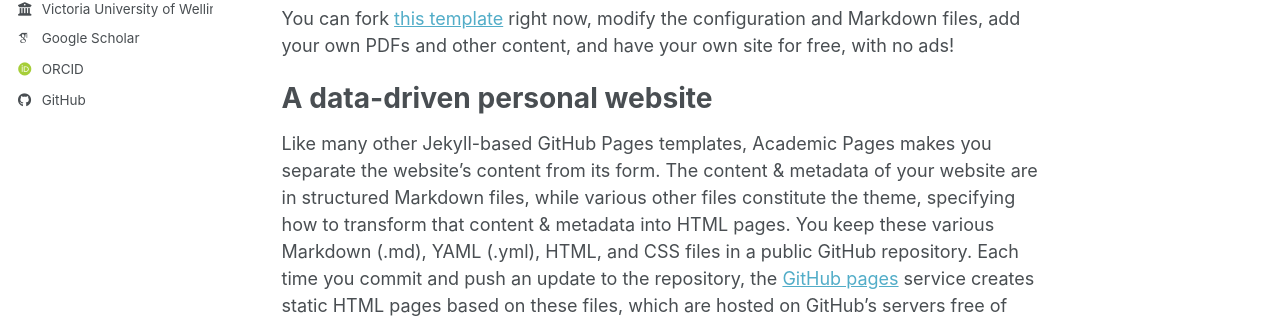
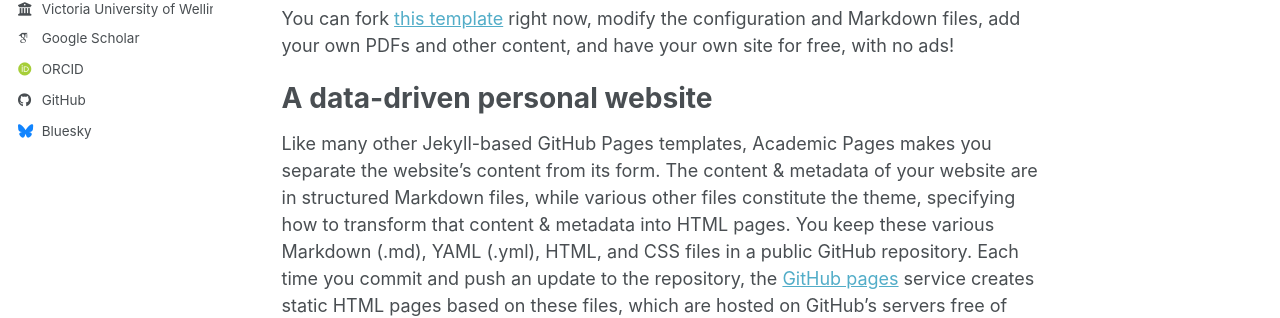
Before and after one commit to stephaniejh/stephaniejh.github.io, a Jekyll site: the page built from _pages/about.md, in a window 1280 px wide. Shown: the part 406-724 px from the top of the page. Built offline with Jekyll 4.4.1, drawn with Linux system fonts in a browser that asks for light colours; some web fonts are replaced; a script bundle is joined from its source files by our own code; library files that are not in the unit come from our copies.

Commit message:
Update _config.yml
bluesky

```diff
--- a/_config.yml
+++ b/_config.yml
@@ -57,7 +57,7 @@
 
   # Social media
   artstation       : # Username
-  bluesky          : # "@stephjhuang.bsky.social" # Replace this with you Bluesky username
+  bluesky          : "stephjhuang.bsky.social" # Replace this with you Bluesky username
   facebook         : # Username
   flickr           : # Username
   foursquare       : # Username
```
